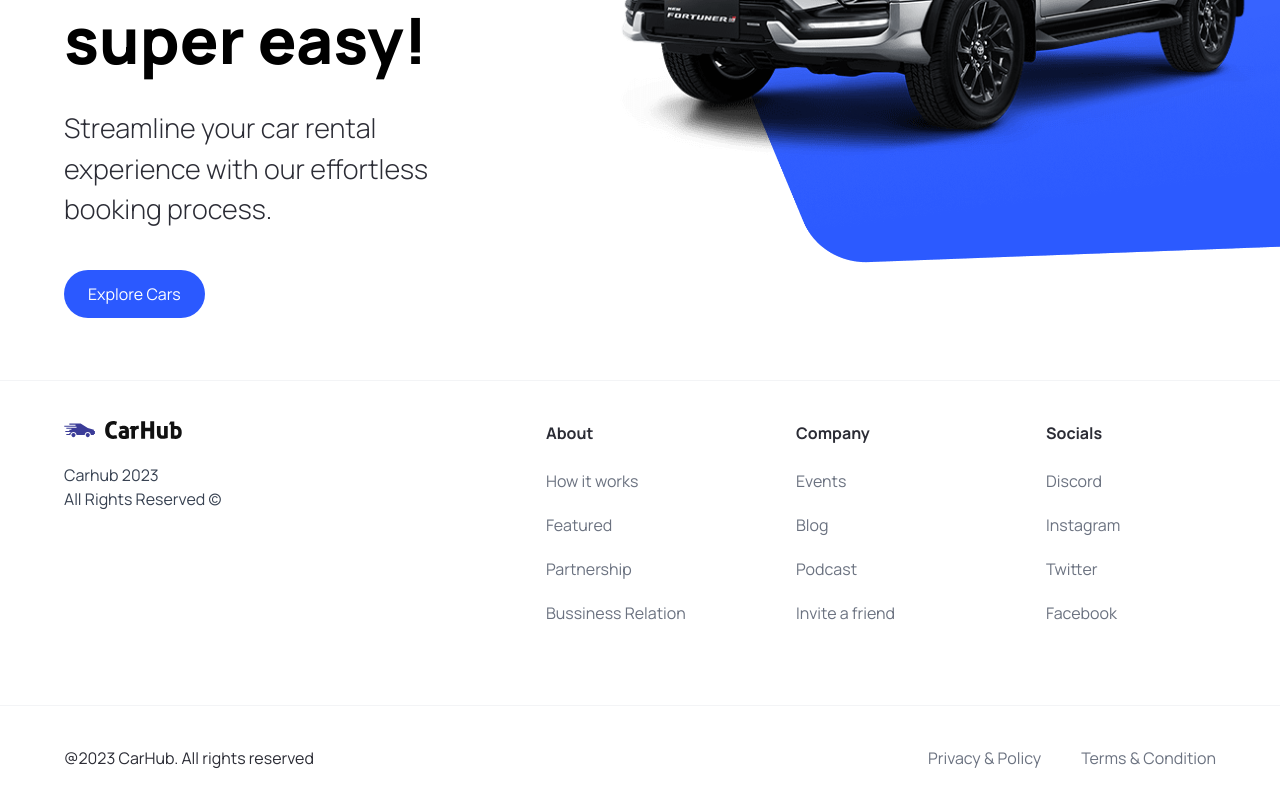
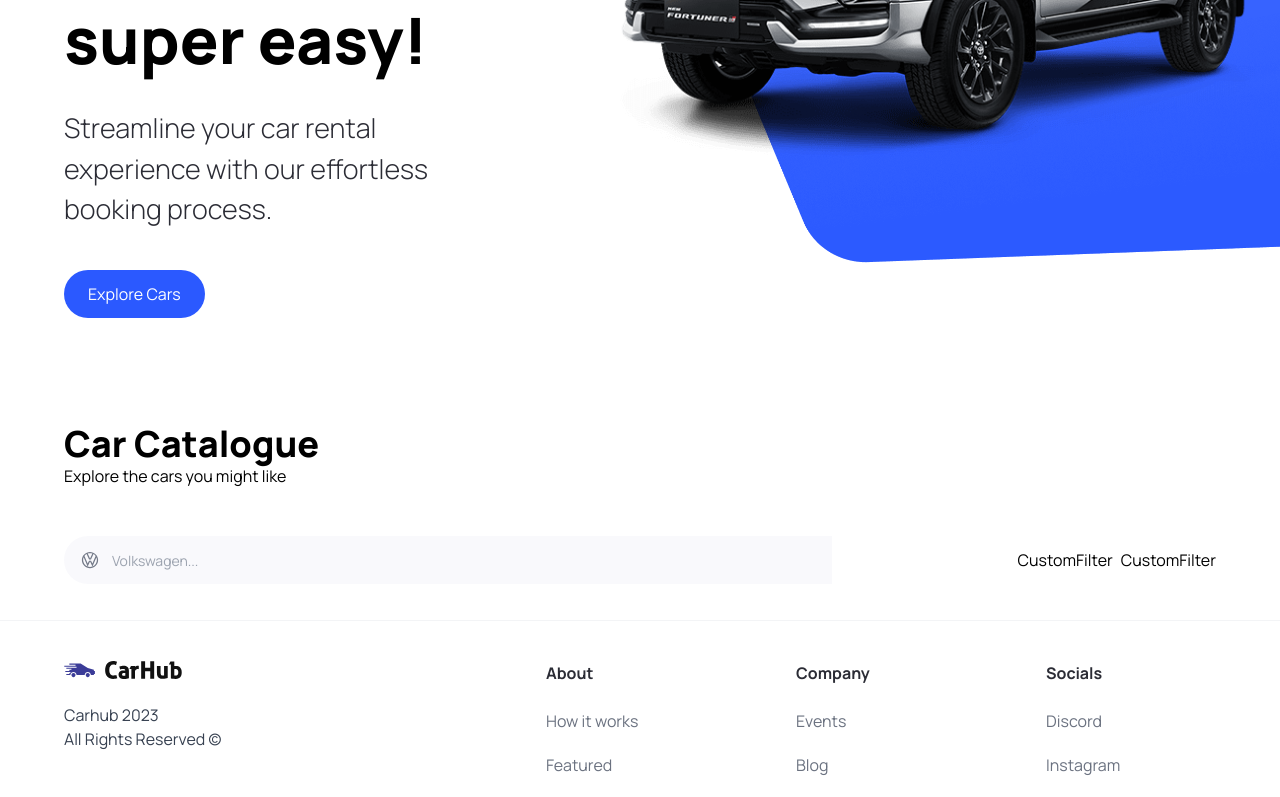
Before and after one commit to nikoalteri/car_showcase, a Next.js app: page / in a window 1280 px wide. Shown: the part 440-1237 px from the top of the page. Built offline with nearby package versions, Linux system fonts and the light colour scheme.

Commit message:
creating car catalogue

```diff
--- a/app/page.tsx
+++ b/app/page.tsx
@@ -1,10 +1,26 @@
-import { Hero } from "@/components";
+import { CustomFilter, Hero, SearchBar } from "@/components";
 import Image from "next/image";
 
 export default function Home() {
   return (
     <main className="overflow-hidden">
       <Hero />
+
+      <div className="mt-12 padding-x padding-y max-width" id="discover">
+        <div className="home__container">
+          <h1 className="text-4xl font-extrabold">Car Catalogue</h1>
+          <p>Explore the cars you might like</p>
+        </div>
+
+        <div className="home__filters">
+          <SearchBar />
+
+          <div className="home__filter-container">
+            <CustomFilter title="fuel" />
+            <CustomFilter title="year" />
+          </div>
+        </div>
+      </div>
     </main>
   );
 }
--- /dev/null
+++ b/components/CustomFilter.tsx
@@ -0,0 +1,9 @@
+import React from 'react'
+
+const CustomFilter = () => {
+  return (
+    <div>CustomFilter</div>
+  )
+}
+
+export default CustomFilter;
--- /dev/null
+++ b/components/SearchBar.tsx
@@ -0,0 +1,24 @@
+"use client"
+
+import { useState } from "react";
+
+import SearchManufacturer from "./SearchManufacturer";
+
+const SearchBar = () => {
+  const[manufacturer, setManufacturer] = useState("");
+
+  const handleSearch = () => {};
+
+  return (
+    <form className="searchbar" onSubmit={handleSearch}>
+      <div className="searchbar__item">
+        <SearchManufacturer
+        manufacturer={manufacturer}
+        setManufacturer={setManufacturer}
+        />
+      </div>
+    </form>
+  );
+};
+
+export default SearchBar;
--- /dev/null
+++ b/components/SearchManufacturer.tsx
@@ -0,0 +1,108 @@
+"use client";
+
+import Image from "next/image";
+import { Fragment, useState } from "react";
+import { Combobox, Transition } from "@headlessui/react";
+
+import { manufacturers } from "@/constants";
+import { SearchManufacturerProps } from "@/types";
+
+const SearchManufacturer = ({
+  manufacturer,
+  setManufacturer,
+}: SearchManufacturerProps) => {
+  const [query, setQuery] = useState("");
+
+  const filteredManufacturers =
+    query === ""
+      ? manufacturers
+      : manufacturers.filter((item) =>
+          item
+            .toLowerCase()
+            .replace(/\s+/g, "")
+            .includes(query.toLowerCase().replace(/\s+/g, ""))
+        );
+
+  return (
+    <div className="search-manufacturer">
+      <Combobox value={manufacturer} onChange={setManufacturer}>
+        <div className="relative w-full">
+          <Combobox.Button className="absolute top-[14px]">
+            <Image
+              src="/car-logo.svg"
+              width={20}
+              height={20}
+              className="ml-4"
+              alt="car logo"
+            />
+          </Combobox.Button>
+
+          <Combobox.Input
+            className="search-manufacturer__input"
+            displayValue={(item: string) => item}
+            onChange={(event) => setQuery(event.target.value)}
+            placeholder="Volkswagen..."
+          />
+
+          <Transition
+            as={Fragment}
+            leave="transition ease-in duration-100"
+            leaveFrom="opacity-100"
+            leaveTo="opacity-0"
+            afterLeave={() => setQuery("")}
+          >
+            <Combobox.Options
+              className="absolute mt-1 max-h-60 w-full overflow-auto rounded-md bg-white py-1 text-base shadow-lg ring-1 ring-black ring-opacity-5 focus:outline-none z-99 sm:text-sm"
+              static
+            >
+              {filteredManufacturers.length === 0 && query !== "" ? (
+                <Combobox.Option
+                  value={query}
+                  className="search-manufacturer__option"
+                >
+                  Create "{query}"
+                </Combobox.Option>
+              ) : (
+                filteredManufacturers.map((item) => (
+                  <Combobox.Option
+                    key={item}
+                    className={({ active }) =>
+                      `relative search-manufacturer__option ${
+                        active ? "bg-primary-blue text-white" : "text-gray-900"
+                      }`
+                    }
+                    value={item}
+                  >
+                    {({ selected, active }) => (
+                      <>
+                        <span
+                          className={`block truncate ${
+                            selected ? "font-medium" : "font-normal"
+                          }`}
+                        >
+                          {item}
+                        </span>
+
+                        {selected ? (
+                          <span
+                            className={`absolute inset-y-0 left-0 flex items-center pl-3 ${
+                              active
+                                ? "text-white"
+                                : "text-pribg-primary-purple"
+                            }`}
+                          ></span>
+                        ) : null}
+                      </>
+                    )}
+                  </Combobox.Option>
+                ))
+              )}
+            </Combobox.Options>
+          </Transition>
+        </div>
+      </Combobox>
+    </div>
+  );
+};
+
+export default SearchManufacturer;
--- a/package.json
+++ b/package.json
@@ -9,6 +9,7 @@
     "lint": "next lint"
   },
   "dependencies": {
+    "@headlessui/react": "^1.7.15",
     "@types/node": "20.3.1",
     "@types/react": "18.2.12",
     "@types/react-dom": "18.2.5",
--- a/types/index.ts
+++ b/types/index.ts
@@ -6,3 +6,8 @@
     handleClick?: MouseEventHandler<HTMLButtonElement>;
     btnType?: "button" | "submit";
 }
+
+export interface SearchManufacturerProps {
+    manufacturer: string;
+    setManufacturer: (manufacturer: string) => void;
+}
```
Also changed, not shown: components/index.ts (+7 -1 lines), 1 other file (tests, documents, lock files or other folders).
